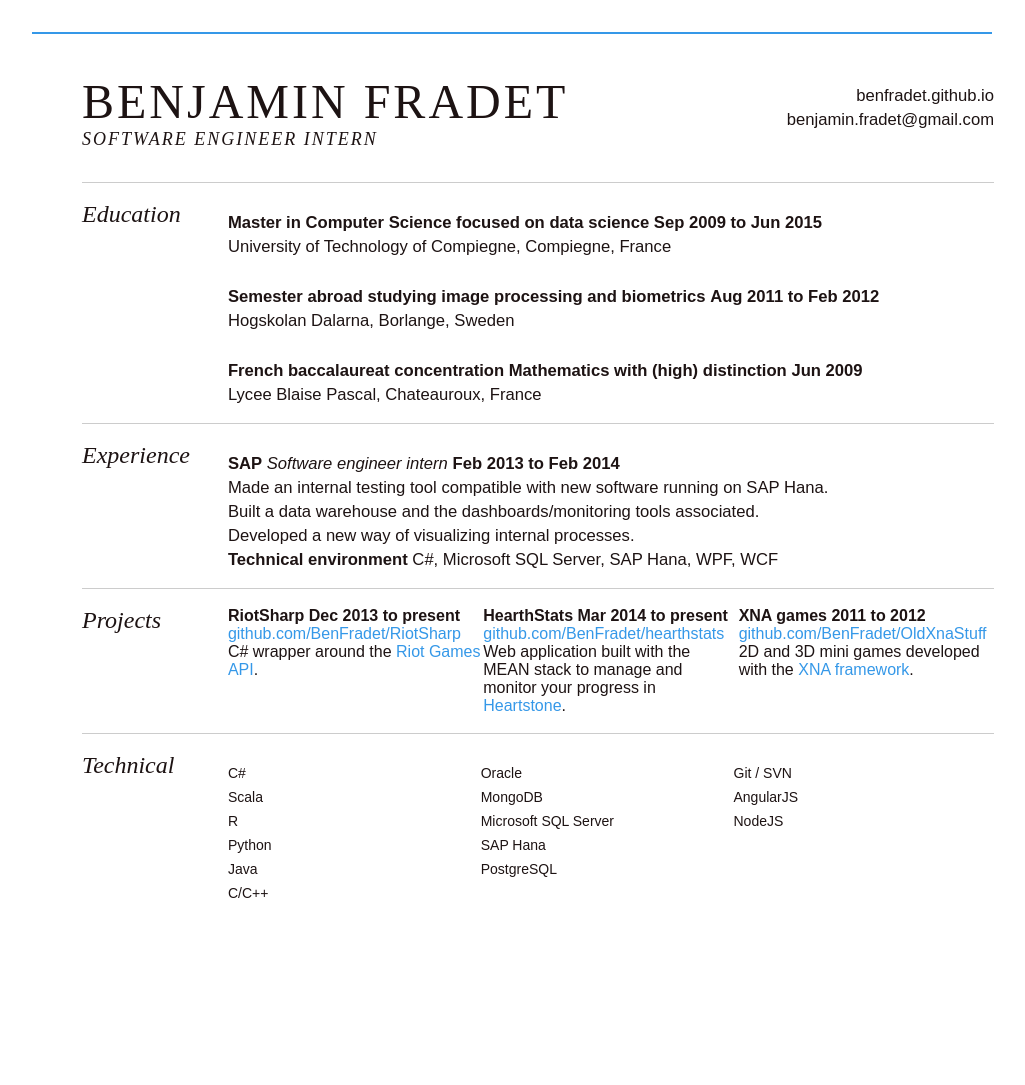
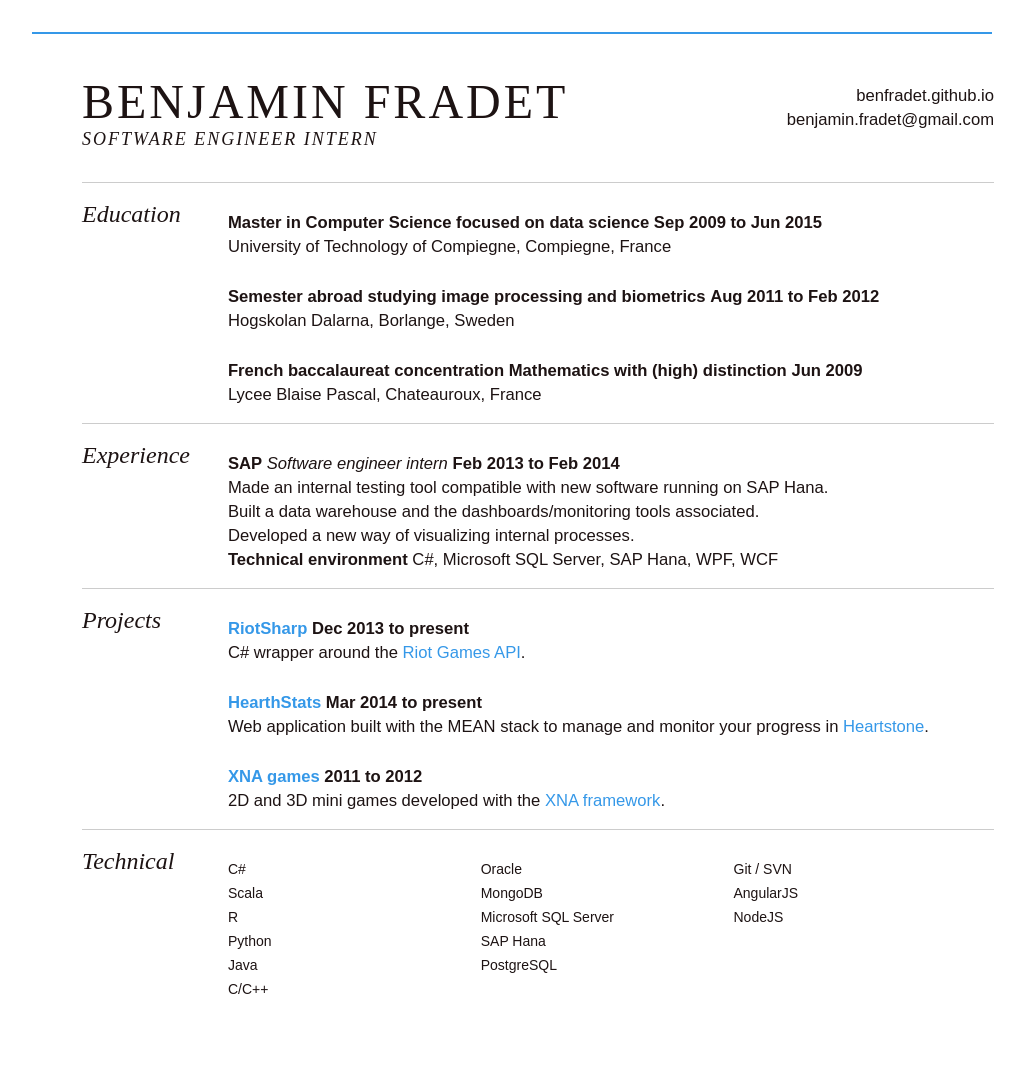
Before and after one commit to BenFradet/benfradet.github.io, a Jekyll site: the page resume/index.html, which Jekyll copies as it is, in a window 1280 px wide. Shown: the whole page, without its empty margins (128-1153 px from the left). Built offline with Jekyll 4.4.1, drawn with Linux system fonts in a browser that asks for light colours; before the commit the page ends 989 px from its top, so only the background shows below that.

Commit message:
spacing in resume

```diff
--- a/resume/index.html
+++ b/resume/index.html
@@ -33,11 +33,9 @@ article,aside,details,figcaption,figure,footer,header,hgroup,nav,section,summary
 <p><strong>SAP</strong> <em>Software engineer intern</em> <strong>Feb 2013 to Feb 2014</strong><br>    Made an internal testing tool compatible with new software running on SAP Hana.<br>    Built a data warehouse and the dashboards/monitoring tools associated.<br>    Developed a new way of visualizing internal processes.<br>    <strong>Technical environment</strong> C#, Microsoft SQL Server, SAP Hana, WPF, WCF</p>
 <hr>
 <h3 id="projects">Projects</h3>
-<ul>
-<li><strong>RiotSharp</strong> <strong>Dec 2013 to present</strong><br>  <a href="https://github.com/BenFradet/RiotSharp">github.com/BenFradet/RiotSharp</a><br>  C# wrapper around the <a href="https://developer.riotgames.com">Riot Games API</a>.</li>
-<li><strong>HearthStats</strong> <strong>Mar 2014 to present</strong><br>  <a href="https://github.com/BenFradet/hearthstats">github.com/BenFradet/hearthstats</a><br>  Web application built with the MEAN stack to manage and monitor your progress in <a href="http://us.battle.net/hearthstone/en/">Heartstone</a>.<br><br/></li>
-<li><strong>XNA games</strong> <strong>2011 to 2012</strong><br>  <a href="https://github.com/BenFradet/OldXnaStuff">github.com/BenFradet/OldXnaStuff</a><br>  2D and 3D mini games developed with the <a href="http://en.wikipedia.org/wiki/Microsoft_XNA">XNA framework</a>.</li>
-</ul>
+<p><strong><a href="https://github.com/BenFradet/RiotSharp">RiotSharp</a></strong> <strong>Dec 2013 to present</strong><br>    C# wrapper around the <a href="https://developer.riotgames.com">Riot Games API</a>.</p>
+<p><strong><a href="https://github.com/BenFradet/hearthstats">HearthStats</a></strong> <strong>Mar 2014 to present</strong><br>    Web application built with the MEAN stack to manage and monitor your progress in <a href="http://us.battle.net/hearthstone/en/">Heartstone</a>.</p>
+<p><strong><a href="https://github.com/BenFradet/OldXnaStuff">XNA games</a></strong> <strong>2011 to 2012</strong><br>    2D and 3D mini games developed with the <a href="http://en.wikipedia.org/wiki/Microsoft_XNA">XNA framework</a>.</p>
 <hr>
 <h3 id="technical">Technical</h3>
 <ol>
```
